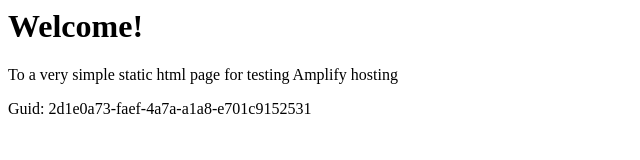
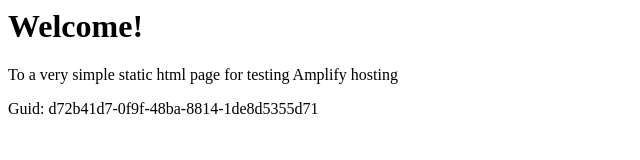
Before and after one commit to aws-aemilia-bah/Github-PR-Commit-Integration-Test-DoNotTouch-GitHubAutoBuildPushCanaryTest-v2-preprod-me-south-1, a website: page src/index.html in a window 1280 px wide. Shown: the full height of the page, 0-640 px from the left. Drawn offline with Linux system fonts and the light colour scheme.

Commit message:
commit from integ tests

```diff
--- a/src/index.html
+++ b/src/index.html
@@ -12,6 +12,6 @@
 <body>
     <h1>Welcome!</h1>
     <p>To a very simple static html page for testing Amplify hosting</p>
-    <p>Guid: 2d1e0a73-faef-4a7a-a1a8-e701c9152531</p></body>
+    <p>Guid: d72b41d7-0f9f-48ba-8814-1de8d5355d71</p></body>
 
 </html>
```
